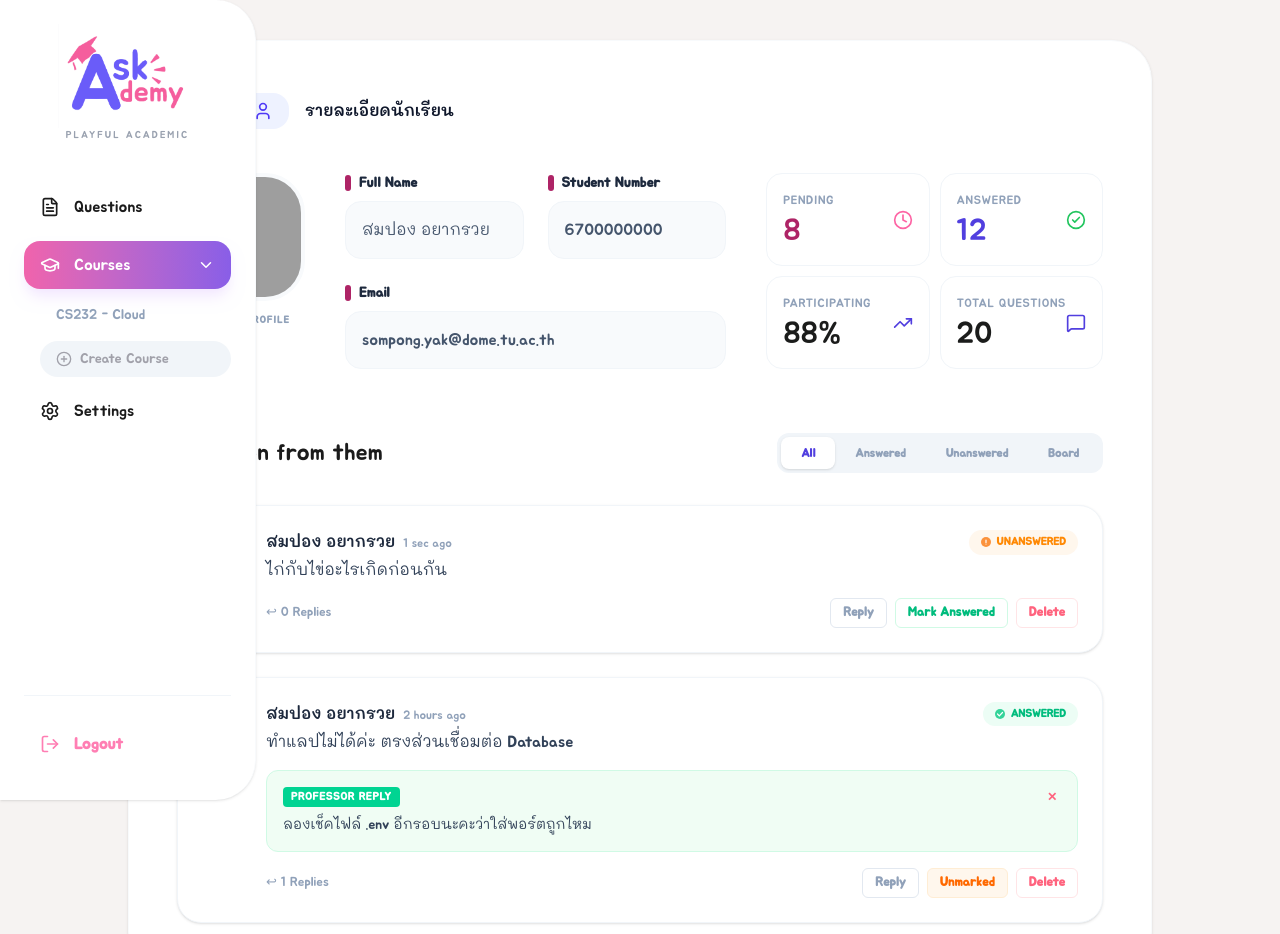
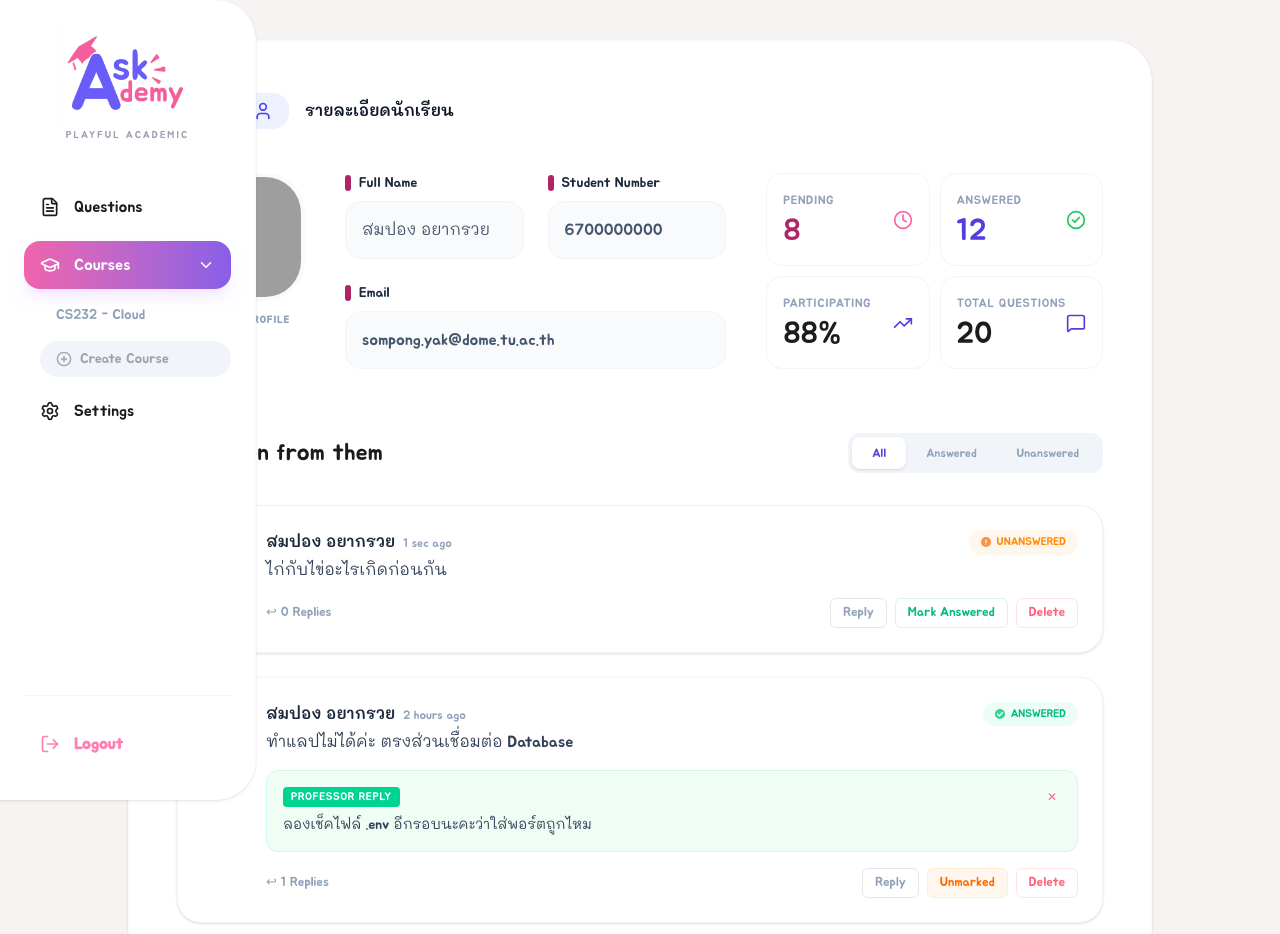
Before and after one commit to Gummy-168/CS232-Project-AWS-07, a Next.js app in the folder frontend/: page /professor/courses/1 in a window 1280 px wide. Shown: the top 934 px of the page. Built offline with nearby package versions, Linux system fonts and the light colour scheme; grey boxes are pictures that could not be loaded.

Commit message:
fix student page in prof

```diff
--- a/frontend/app/professor/courses/[id]/page.tsx
+++ b/frontend/app/professor/courses/[id]/page.tsx
@@ -157,8 +157,8 @@ const StudentDetailPage = ({ params }: { params: { id: string } }) => {
                 <div className="space-y-6">
                     <div className="flex flex-col md:flex-row md:items-center justify-between gap-4 mb-8">
                         <h3 className="text-2xl font-regular text-[#1B1B1B]">Question from them</h3>
-                        <div className="flex bg-slate-100 p-1 rounded-xl text-xs font-bold text-slate-400">
-                            {["All", "Answered", "Unanswered", "Board"].map((btnLabel) => (
+                        <div className="flex bg-slate-100 p-1 rounded-xl text-xs  text-slate-400">
+                            {["All", "Answered", "Unanswered", ].map((btnLabel) => (
                                 <button
                                     key={btnLabel}
                                     onClick={() => setFilter(btnLabel)}
@@ -201,7 +201,7 @@ function ActivityCard({ data, onMarkAnswered, onUnmarked, onPostReply, onDelete,
     return (
         <div className="bg-white rounded-3xl p-6 shadow-sm border border-slate-100 relative">
             {/* Status Badge */}
-            <div className={`absolute top-6 right-6 flex items-center gap-1.5 px-3 py-1 rounded-full text-[11px] font-bold ${isAnswered ? "bg-emerald-50 text-emerald-500" : isBoard ? "bg-red-50 text-red-400" : "bg-orange-50 text-orange-400"
+            <div className={`absolute top-6 right-6 flex items-center gap-1.5 px-3 py-1 rounded-full text-[11px] ${isAnswered ? "bg-emerald-50 text-emerald-500" : isBoard ? "bg-red-50 text-red-400" : "bg-orange-50 text-orange-400"
                 }`}>
                 {isAnswered ? (
                     <svg width="10" height="10" viewBox="0 0 10 10" fill="none">
@@ -230,7 +230,7 @@ function ActivityCard({ data, onMarkAnswered, onUnmarked, onPostReply, onDelete,
 
                     {isBoard ? (
                         <div className="bg-[#F0EEFF] rounded-2xl p-5 mt-2">
-                            <p className="text-[#513FDF] font-bold text-lg mb-1">{data.content}</p>
+                            <p className="text-[#513FDF] text-lg mb-1">{data.content}</p>
                             {data.subContent && <p className="text-sm text-slate-500 mb-4">{data.subContent}</p>}
                             <button className="flex items-center gap-2 bg-[#513FDF] text-white px-5 py-2 rounded-full text-sm hover:scale-105 active:scale-95 transition-all">
                                 <span>👁</span> Review Session
@@ -245,12 +245,12 @@ function ActivityCard({ data, onMarkAnswered, onUnmarked, onPostReply, onDelete,
                                 {data.professorReplies?.map((reply: string, index: number) => (
                                     <div key={index} className="border border-emerald-100 rounded-xl p-4 bg-[#F0FDF4] relative group">
                                         <div className="flex items-center justify-between mb-2">
-                                            <span className="bg-emerald-400 text-white text-[11px] px-2 py-0.5 rounded font-bold uppercase tracking-wider">
+                                            <span className="bg-emerald-400 text-white text-[11px] px-2 py-0.5 rounded  uppercase tracking-wider">
                                                 Professor Reply
                                             </span>
                                             <button
                                                 onClick={() => onDeleteReply(data.id, index)}
-                                                className="text-rose-400 hover:text-rose-600 transition-colors text-xs font-bold px-1"
+                                                className="text-rose-400 hover:text-rose-600 transition-colors text-xs px-1"
                                             >✕</button>
                                         </div>
                                         <p className="text-sm text-slate-700 font-medium">{reply}</p>
@@ -263,16 +263,16 @@ function ActivityCard({ data, onMarkAnswered, onUnmarked, onPostReply, onDelete,
                                 <div className="ml-auto flex gap-2">
                                     <button
                                         onClick={() => setShowReplyBox(!showReplyBox)}
-                                        className={`px-3 py-1 rounded-md border font-bold transition-all ${showReplyBox ? "text-[#5B41FF] border-[#5B41FF] bg-purple-50" : "text-slate-400 border-slate-200 hover:border-slate-300"}`}
+                                        className={`px-3 py-1 rounded-md border transition-all ${showReplyBox ? "text-[#5B41FF] border-[#5B41FF] bg-purple-50" : "text-slate-400 border-slate-200 hover:border-slate-300"}`}
                                     >
                                         Reply
                                     </button>
                                     {isAnswered ? (
-                                        <button onClick={onUnmarked} className="text-orange-500 border border-orange-100 px-3 py-1 rounded-md bg-orange-50 font-bold hover:bg-orange-100 transition-colors">Unmarked</button>
+                                        <button onClick={onUnmarked} className="text-orange-500 border border-orange-100 px-3 py-1 rounded-md bg-orange-50 hover:bg-orange-100 transition-colors">Unmarked</button>
                                     ) : (
-                                        <button onClick={onMarkAnswered} className="text-emerald-500 border border-emerald-100 px-3 py-1 rounded-md font-bold hover:bg-emerald-50 transition-colors">Mark Answered</button>
+                                        <button onClick={onMarkAnswered} className="text-emerald-500 border border-emerald-100 px-3 py-1 rounded-md hover:bg-emerald-50 transition-colors">Mark Answered</button>
                                     )}
-                                    <button onClick={onDelete} className="text-rose-400 border border-rose-100 px-3 py-1 rounded-md font-bold hover:bg-rose-50 transition-colors">Delete</button>
+                                    <button onClick={onDelete} className="text-rose-400 border border-rose-100 px-3 py-1 rounded-md hover:bg-rose-50 transition-colors">Delete</button>
                                 </div>
                             </div>
 
@@ -286,12 +286,12 @@ function ActivityCard({ data, onMarkAnswered, onUnmarked, onPostReply, onDelete,
                                         autoFocus
                                     />
                                     <div className="flex justify-end gap-2 mt-2">
-                                        <button onClick={() => { setShowReplyBox(false); setReplyText(""); }} className="text-slate-400 border border-slate-200 px-4 py-1.5 rounded-xl text-[13px] font-bold hover:bg-slate-50 transition-all">
+                                        <button onClick={() => { setShowReplyBox(false); setReplyText(""); }} className="text-slate-400 border border-slate-200 px-4 py-1.5 rounded-xl text-[13px] hover:bg-slate-50 transition-all">
                                             Cancel
                                         </button>
                                         <button
                                             onClick={() => { if (replyText.trim()) { onPostReply(replyText); setReplyText(""); setShowReplyBox(false); } }}
-                                            className="bg-[#5B41FF] text-white px-6 py-1.5 rounded-xl text-[13px] font-bold hover:shadow-md transition-all active:scale-95"
+                                            className="bg-[#5B41FF] text-white px-6 py-1.5 rounded-xl text-[13px]  hover:shadow-md transition-all active:scale-95"
                                         >
                                             Post Reply
                                         </button>
@@ -310,7 +310,7 @@ const InfoBox = ({ label, value }: { label: string, value: string }) => (
     <div className="space-y-2">
         <div className="flex items-center gap-2">
             <div className="w-1.5 h-4 bg-[#AE2466] rounded-full"></div>
-            <label className="text-sm font-bold text-slate-800">{label}</label>
+            <label className="text-sm  text-slate-800">{label}</label>
         </div>
         <div className="bg-slate-50 border border-slate-100 p-4 rounded-2xl text-slate-600 font-medium">{value}</div>
     </div>
```
